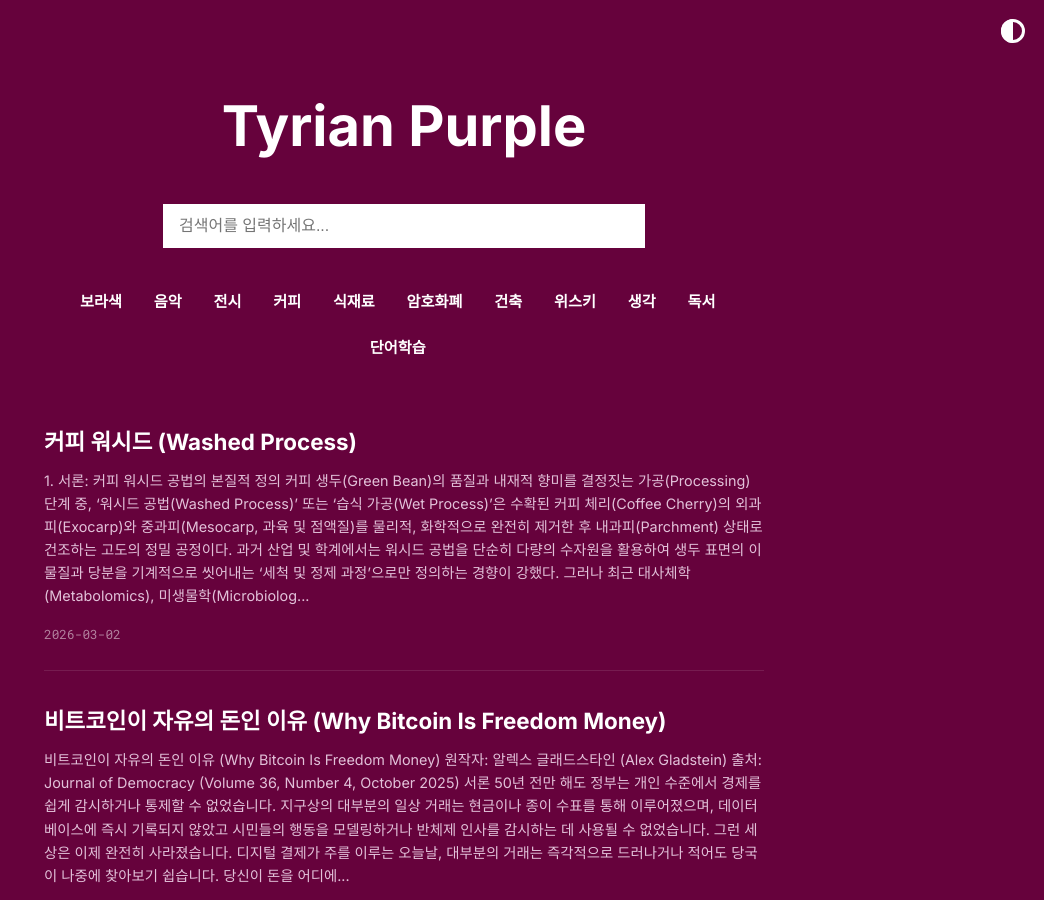
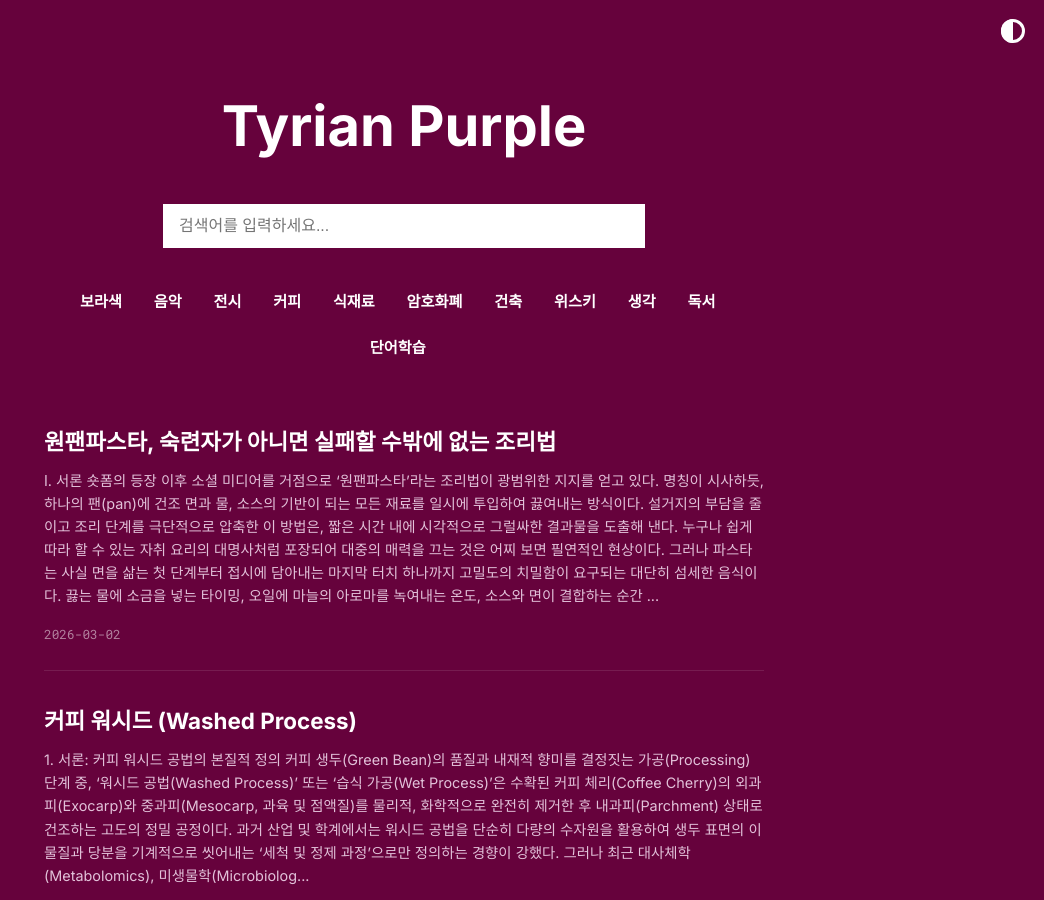
Before and after one commit to borapurpleviolet/borapurpleviolet.github.io, a Jekyll site: the page built from index.md, in a window 1280 px wide and 900 px high. Shown: the whole window, without its empty margins (236-1280 px from the left). Built offline with Jekyll 4.4.1, drawn with Linux system fonts in a browser that asks for light colours; some web fonts are replaced; comment, search, counter and statistics services are not loaded; some of the changed lines change nothing that is shown.

Commit message:
Publish one-pan pasta post

```diff
--- /dev/null
+++ b/_posts/2026-03-02-one-pan-pasta.md
@@ -0,0 +1,58 @@
+---
+layout: post
+title: "원팬파스타, 숙련자가 아니면 실패할 수밖에 없는 조리법"
+date: 2026-03-02 22:00:00 +0900
+categories: [생각, 요리]
+tags:
+  - 파스타
+  - 레시피
+  - 조리과학
+---
+
+## Ⅰ. 서론
+
+숏폼의 등장 이후 소셜 미디어를 거점으로 '원팬파스타'라는 조리법이 광범위한 지지를 얻고 있다. 명칭이 시사하듯, 하나의 팬(pan)에 건조 면과 물, 소스의 기반이 되는 모든 재료를 일시에 투입하여 끓여내는 방식이다. 설거지의 부담을 줄이고 조리 단계를 극단적으로 압축한 이 방법은, 짧은 시간 내에 시각적으로 그럴싸한 결과물을 도출해 낸다. 누구나 쉽게 따라 할 수 있는 자취 요리의 대명사처럼 포장되어 대중의 매력을 끄는 것은 어찌 보면 필연적인 현상이다.
+
+그러나 파스타는 사실 면을 삶는 첫 단계부터 접시에 담아내는 마지막 터치 하나까지 고밀도의 치밀함이 요구되는 대단히 섬세한 음식이다. 끓는 물에 소금을 넣는 타이밍, 오일에 마늘의 아로마를 녹여내는 온도, 소스와 면이 결합하는 순간 등, 각 재료가 거치는 모든 전통적 공정에는 저마다의 명확한 조리 과학적 이유가 존재한다. 이 분절된 공정들은 단순히 음식을 익히는 것을 넘어, 요리사가 개입하여 맛과 향을 긍정적인 방향으로 증폭시키고 조율할 수 있는 '맛의 개선 여지'를 끊임없이 제공한다.
+
+원팬 조리는 이 모든 섬세한 공정을 냄비 하나에 쏟아붓는다는 점에서 과정 자체는 무척 쉬워 보일 수 있다. 그러나 실제로 그 단일한 냄비 속에서 일어나는 혼돈의 화학 반응을 통제하기란 분리된 조리보다 훨씬 까다롭다. 결과적으로 파스타가 지녀야 할 향과 질감, 그리고 맛의 섬세한 레이어(Layers)들은 조리자의 의도와 무관하게 전부 와해될 수밖에 없는 치명적인 취약성을 안고 있다. 결론부터 말하자면, 원팬파스타는 결코 요리 초보를 위한 친절한 지름길이 아니다. 오히려 변수를 극단적으로 통제할 수 있는 최고 수준의 숙련자만이 실패를 면할 수 있는 가혹한 무대에 가깝다.
+
+---
+
+## Ⅱ. 본질과 어긋나는 조리
+
+전통적인 방식의 파스타 조리는 본질적으로 '분리된 공정의 자연스러운 결합'이다. 면은 다량의 물이 격렬하게 끓어오르는 대류 현상 속에서 독립적으로 삶아진다. 열전도율이 매우 뛰어난 맑고 풍부한 끓는 물은 면의 표면부터 중심부까지 열을 빠르고 균일하게 침투시킨다. 이 맹렬한 과정에서 건조 면 특유의 거친 풍미가 탈각되고, 조절 가능한 적정량의 전분만이 물 속으로 용출된다.
+
+반면, 초보자가 시도하는 원팬파스타는 이 다층적인 공정을 얕고 넓은 프라이팬이라는 단일 공간에 강제로 밀어 넣는다. 가장 심각한 문제는 '열역학적 불안정성'이다. 맹물이 아닌, 소스의 기반 재료와 면에서 뿜어져 나온 고농도의 전분이 뒤섞인 '점도 높은 액체' 속에서 면을 익혀야 한다는 점이 첫 번째 구조적 한계다. 맹물이 자유롭게 대류하며 열을 속속들이 전달하는 것과 달리, 점성이 짙어진 소스는 열의 원활한 순환을 철저히 방해한다. 쉽게 비유하자면, 맑은 물에 감자를 삶는 것과 걸쭉한 카레나 스튜에 생감자를 넣고 속까지 익기를 바라는 것의 차이와 같다. 열은 팬의 바닥면에만 머물며 재료를 쉽게 태워버리고, 끈적한 소스에 덮인 면의 중심부로는 열이 파고들지 못한다. 결국 가장자리 수준의 열 제어 기술이 없는 조리자는 겉은 불어 터지고 속은 딱딱한 설익은 면을 마주하게 된다.
+
+여기에 수분량의 변수도 더해진다. 원팬은 면과 소스가 익어가는 속도와 수분이 증발하는 속도가 완벽한 싱크를 이루어야만 성공할 수 있다. 프라이팬의 넓은 표면적은 수분을 비정상적으로 빠르게 증발시키는데, 만약 면이 익기도 전에 물이 부족해지면 맹물을 더 부어야 하며, 이는 소스의 밀도를 떨어뜨려 음식의 완성도를 깎아내린다. 반대로 수분이 너무 많아 억지로 졸이려 들면 면은 형체를 잃게 된다. 끓는 물(100도)이라는 완벽히 투명한 상수(Constant) 속에서 면을 제어하던 것과 비교하면, 원팬 속의 열역학적 환경은 시시각각 변하는 통제 불능의 난기류와 같다.
+
+---
+
+## Ⅲ. 만테카레(Mantecare)의 부재와 맛의 왜곡
+
+파스타 조리의 정수이자 완성도를 결정짓는 가장 핵심적인 과학은 마지막 단계인 만테카레(Mantecare)에 있다. 전통적인 조리법에서 만테카레는 열원(불)에서 팬을 분리하고 온도를 살짝 낮춘 상태에서 이루어진다. 잔열이 남은 소스에 올리브오일이나 버터 등의 지방을 추가하고, 팬을 거칠게 흔들며 공기와 맞닿는 빈도를 극대화한다. 설령 화려하게 팬을 흔드는 기술이 부족한 초보자라 할지라도, 대안은 있다. 일단 불을 끄고 온도를 낮춘 뒤 면을 소스와 함께 힘차게 저어주는 것만으로도 충분히 맛을 개선하고 훌륭한 유화(Emulsion) 상태를 이끌어낼 수 있기 때문이다. 핵심은 온도를 낮춰 유화액이 과열로 인해 분리(breaking)되는 것을 막고, 조율할 수 있는 물리적 틈새를 만들어내는 데 있다.
+
+그러나 원팬파스타의 궤도 위에서는 이 우아한 만테카레가 성립될 공간이 없다. 수분이 계속 증발하는 끓는 점유 상태에서 조리가 멈추지 않으며, 공기를 유입시킬 물리적 틈새 없이 전분만이 과도하게 쏟아져 나온다. 전분이 통제 임계점을 넘어서면, 오일과 수분을 부드럽게 엮어주는 유화제가 아니라 폭력적인 접착제로 돌변한다.
+
+과도한 전분으로 억지 소스화가 진행된 원팬파스타는 둔탁하고 풀과 같은 질감으로 굳어진다. 더 치명적인 것은 전분이 맛의 분자들을 점액질 속에 가두어버려 '맛의 왜곡'을 일으킨다는 점이다. 재료 본연의 섬세한 아로마와 오일의 신선함은 탁한 전분층에 억눌려 무겁고 텁텁한 맛으로 전락한다. 초보자는 레시피대로 재료를 넣고도 풍미가 텅 빈 뻑뻑한 결과물을 얻을 수밖에 없다.
+
+---
+
+## Ⅳ. 수정의 까다로움
+
+전통적 문법을 따르는 조리에서는 냄비와 팬이라는 물리적 분리가 조리자에게 지속적인 '조율과 수정의 기회'를 제공한다. 유화가 뻑뻑해 수분이 부족할 조짐이 보이면 대기 중인 면수를 한 국자 추가하여 농도를 희석할 수 있고, 열기가 과도하면 소스 팬을 끄고 면이 익기를 잠시 기다릴 수도 있다. 변수 통제의 주도권이 온전히 조리자에게 쥐어져 있는 것이다.
+
+하지만 원팬파스타는 모든 재료가 동시에 끓어오르는 폭주하는 단일 궤도에 탑승한다. 마늘이 오일에 융화되는 시간, 채소의 아삭함이 무너지는 온도, 단백질이 질겨지는 응고 타이밍이 모두 '면이 익는 10분 내외의 시간'이라는 하나의 화력 아래 강제로 압착된다. 이는 마치 두꺼운 스테이크 고기와 생감자, 그리고 얇은 시금치 잎을 오븐에 동시에 밀어 넣고 모두가 완벽한 상태로 구워지기를 바라는 것과 같은 어불성설이다. 개별 재료의 조리 시간이 무시된 채 하나의 프라이팬이라는 감옥에 갇혀 버린 것이다.
+
+가장 치명적인 단점은 실패의 징조를 감지했을 때 궤도를 이탈할 비상구가 없다는 사실이다. 이미 증발해 버린 수분과 용출된 전분, 엉겨 붙은 채소와 육류는 되돌릴 수 없는 화학적 결합 상태를 형성한다. 소스가 뭉쳤다고 해서 물을 부어버리면 간과 풍미의 밀도 전체가 허물어지고, 재료가 타들어 간다고 불을 끄면 두꺼운 밀가루 반죽 같은 덜 익은 면을 씹어야 한다. 찰나의 순간 불의 강도를 내리고 온도를 식히며 흐름을 반전시키는 고도의 동물적 감각이 없다면, 초보자는 한 번 시작된 강제 끓음 앞에서 그저 속수무책으로 요리가 처참히 끝나는 것을 바라만 보아야 한다.
+
+---
+
+## Ⅴ. 결론: 과정만 쉽고 본질은 어려운 조리법
+
+원팬파스타는 그 존재 이유인 '극단적인 간편함'을 전면에 내세우지만, 실질적으로는 얕은 조리 단계를 위해 팬의 열전도율과 순간 화력, 재료의 수분 함량, 점도의 변화 패턴까지 이 수많은 조리 변수를 단 한 번의 오차 없이 동시에 통제해야만 하는 방식이다. 이 불안정한 변수들이 모두 요행히 맞아떨어졌을 때 비로소 '먹을 만한' 결과물 하나가 도출된다.
+
+동일한 재료와 레시피로 요리하더라도 시도할 때마다 맛과 질감이 널뛰는 이 방식은, 기본적인 조리 원리를 모르는 초보자에게 결코 친절한 지름길이 될 수 없다. 실패했을 때 복구할 기회조차 주어지지 않는 이 가혹한 원팬의 평면 위에서 살아남으려면, 오히려 불과 물, 공기를 다루는 만테카레의 본질을 완벽히 꿰뚫고 있는 직관이 필요하다.
+
+결론적으로, 원팬파스타는 그저 설거지거리를 줄이고 손을 덜 움직인다는 점에서 '조리 과정'만 쉬울 뿐, 본질적으로 완성도 있게 맛있어지기는 대단히 어려운 조리법이다. 전통적인 파스타 조리의 모든 단계를 눈감고도 구사할 줄 아는 고도의 숙련자가 아니라면, 성공의 확률을 온도계와 타이머가 아닌 단지 우연에 맡겨야 한다. 섬세한 맛과 질감의 레이어를 포기하지 않고서는 도달할 수 없는 원팬 방식은, 그렇기에 요리 입문자와 초보자들에게 결코 권장될 수 없다.
--- a/ingredients/index.md
+++ b/ingredients/index.md
@@ -5,3 +5,5 @@
 permalink: /ingredients/
 hidden: true
 ---
+
+* [원팬파스타, 숙련자가 아니면 실패할 수밖에 없는 조리법](/one-pan-pasta)
```
